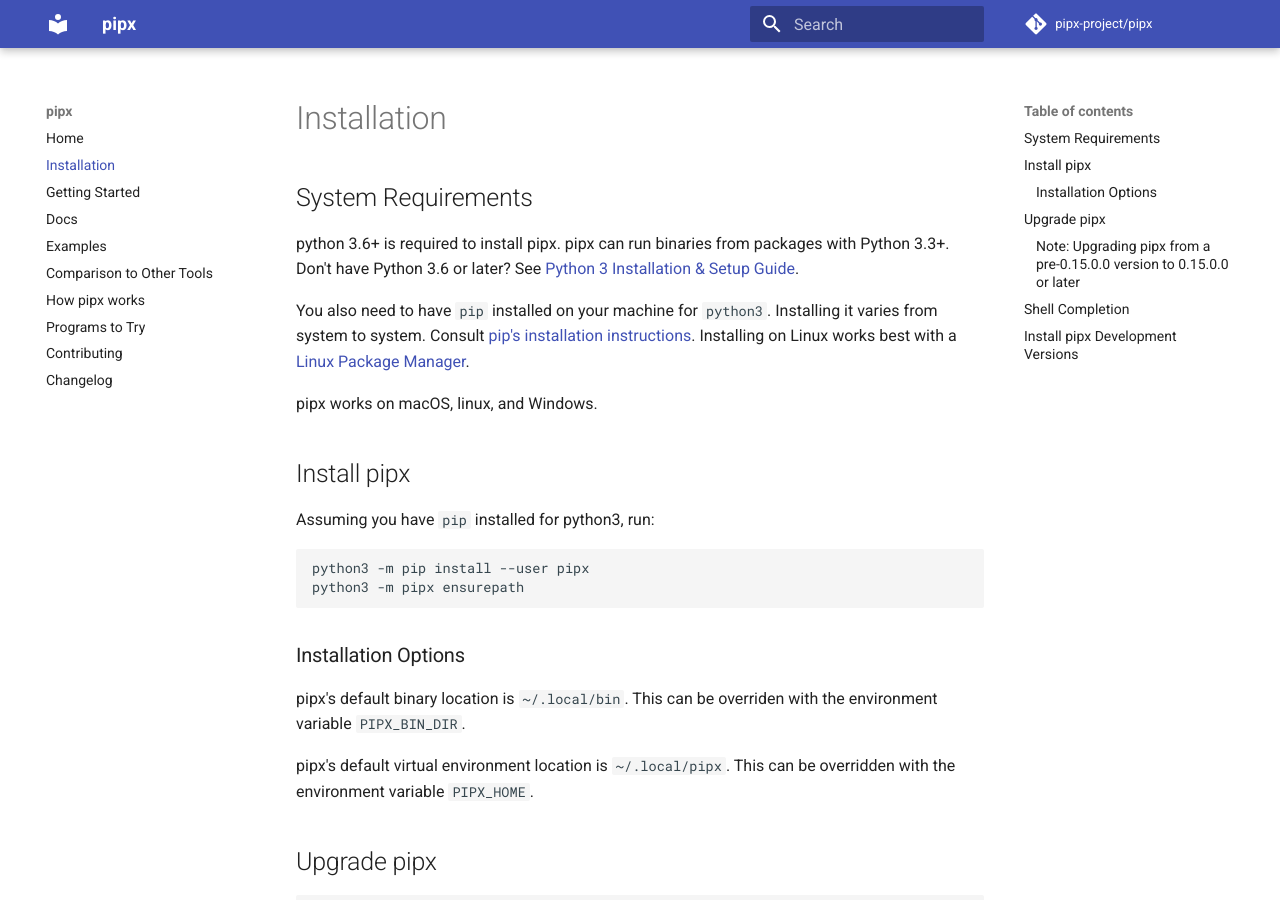
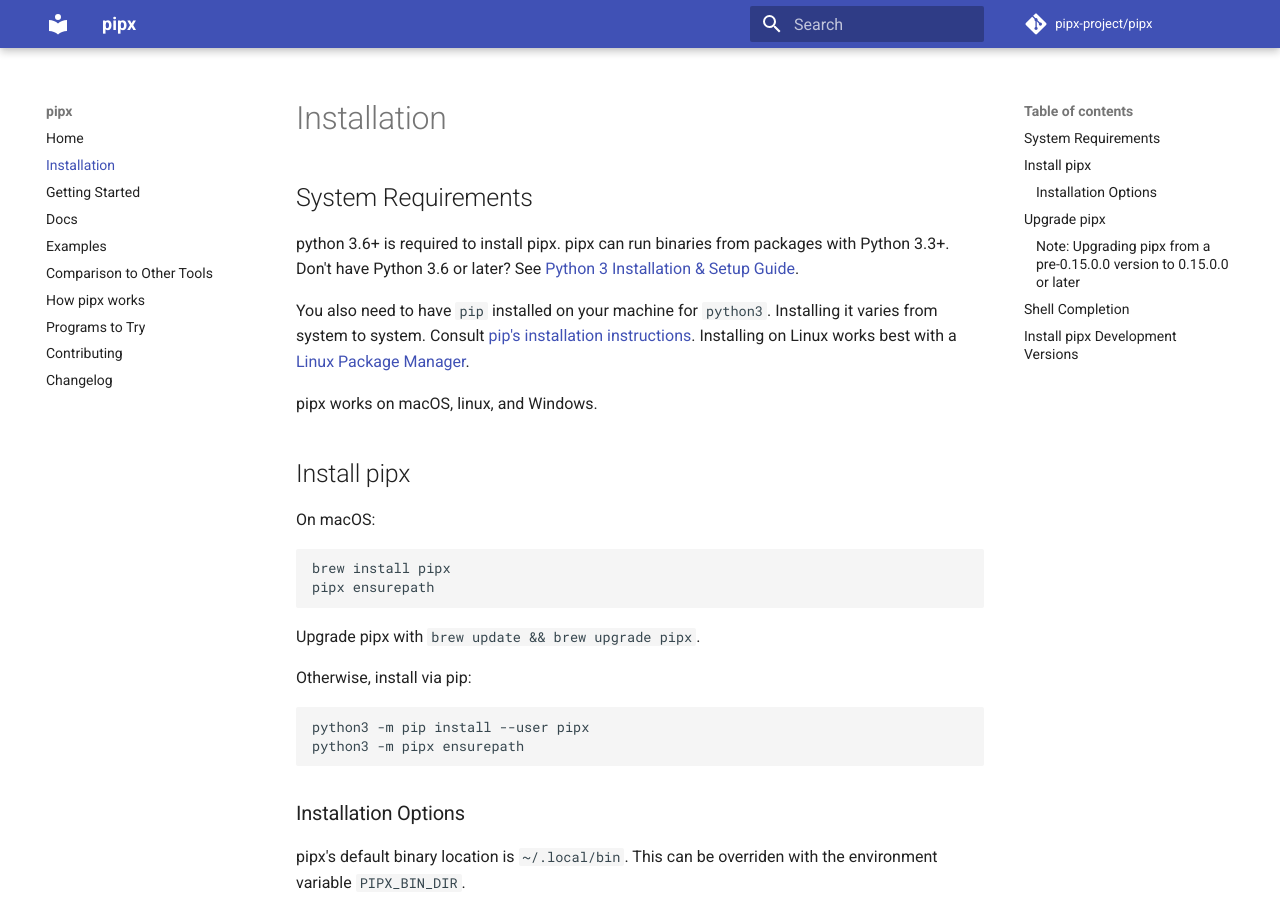
Before and after one commit to pypa/pipx, an MkDocs documentation site: the page built from docs/installation.md, in a window 1280 px wide and 900 px high. Built offline with MkDocs 1.6.1 and Material for MkDocs 9.7.7, drawn with Linux system fonts in a browser that asks for light colours; comment, search, counter and statistics services are not loaded.

Commit message:
Add macos-specific instructions.

````diff
--- a/docs/installation.md
+++ b/docs/installation.md
@@ -7,7 +7,17 @@
 
 ## Install pipx
 
-Assuming you have `pip` installed for python3, run:
+On macOS:
+
+```
+brew install pipx
+pipx ensurepath
+```
+
+Upgrade pipx with `brew update && brew upgrade pipx`.
+
+Otherwise, install via pip:
+
 ```
 python3 -m pip install --user pipx
 python3 -m pipx ensurepath
````
